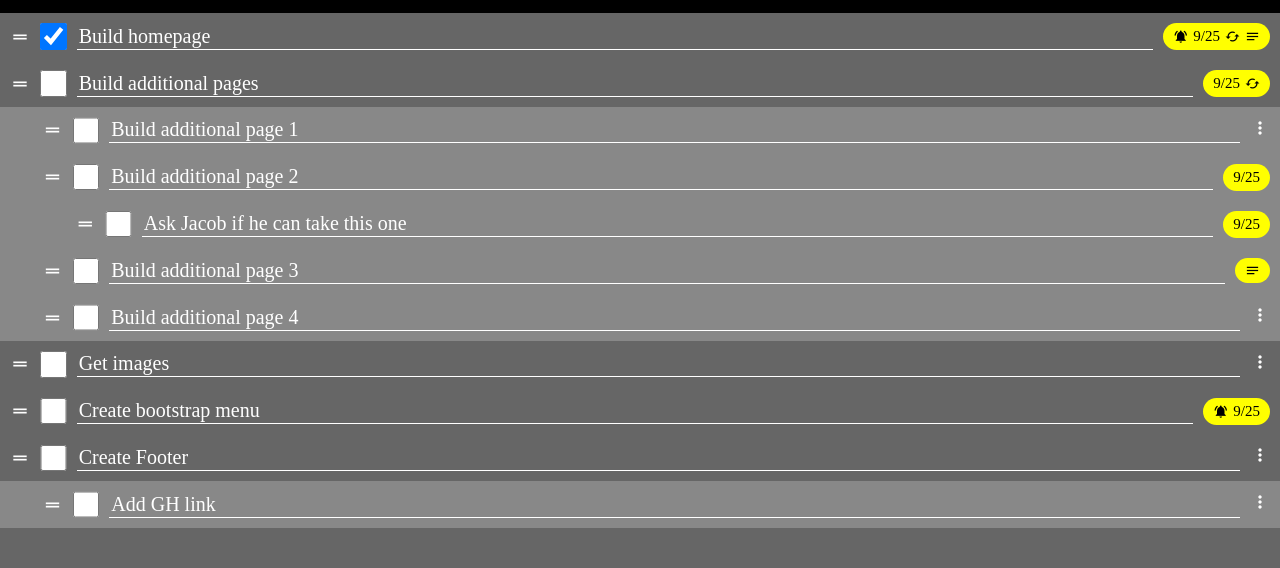
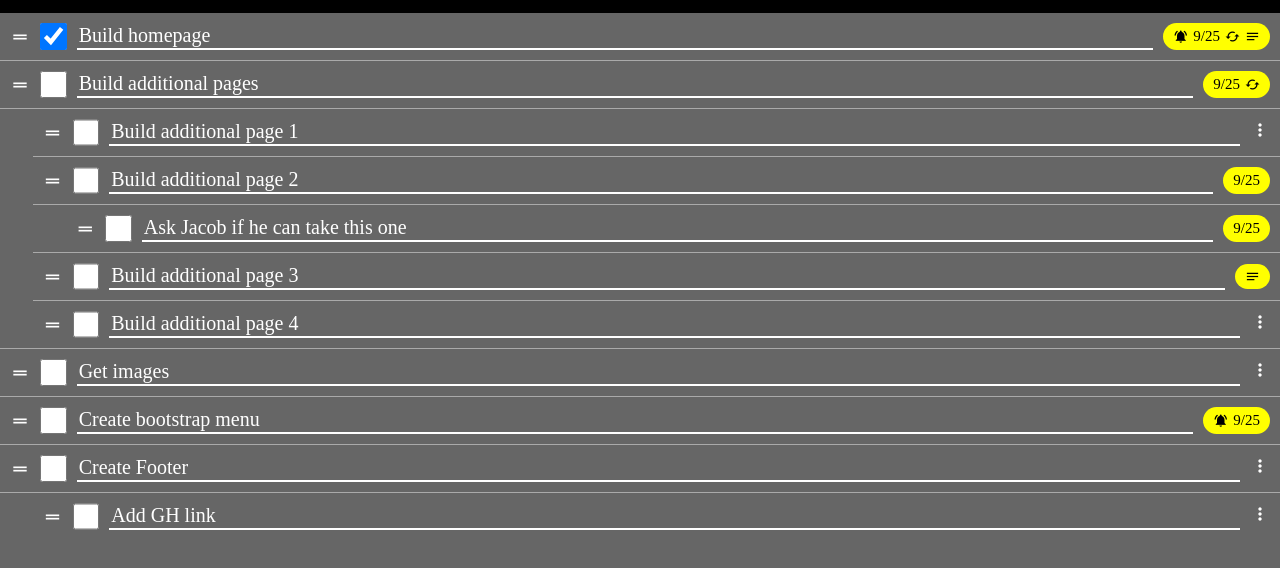
Before and after one commit to NotTopTaco/Creative1, a plain HTML site: page task-list/index.html in a window 1280 px wide. Shown: the part 56-624 px from the top of the page. Drawn offline with Linux system fonts and the light colour scheme; a script that the page names is missing.

Commit message:
Add task borders, remove subtask background color

```diff
--- a/task-list/task-list.css
+++ b/task-list/task-list.css
@@ -44,6 +44,11 @@ h1 {
   font-size: inherit;
 }
 
+.task + .task,
+.subtasks:not(:empty) {
+  border-top: 1px solid #aaa;
+}
+
 .task-preview {
   /* display */
   display: flex;
@@ -82,7 +87,7 @@ h1 {
   /* box-model */
   background: transparent;
   border: none;
-  border-bottom: 1px solid white;
+  border-bottom: 2px solid white;
 
   /* typography */
   font-size: inherit;
@@ -176,5 +181,4 @@ h1 {
 
 .task .subtasks {
   padding-left: 1.63em;
-  background-color: #888;
 }
```
